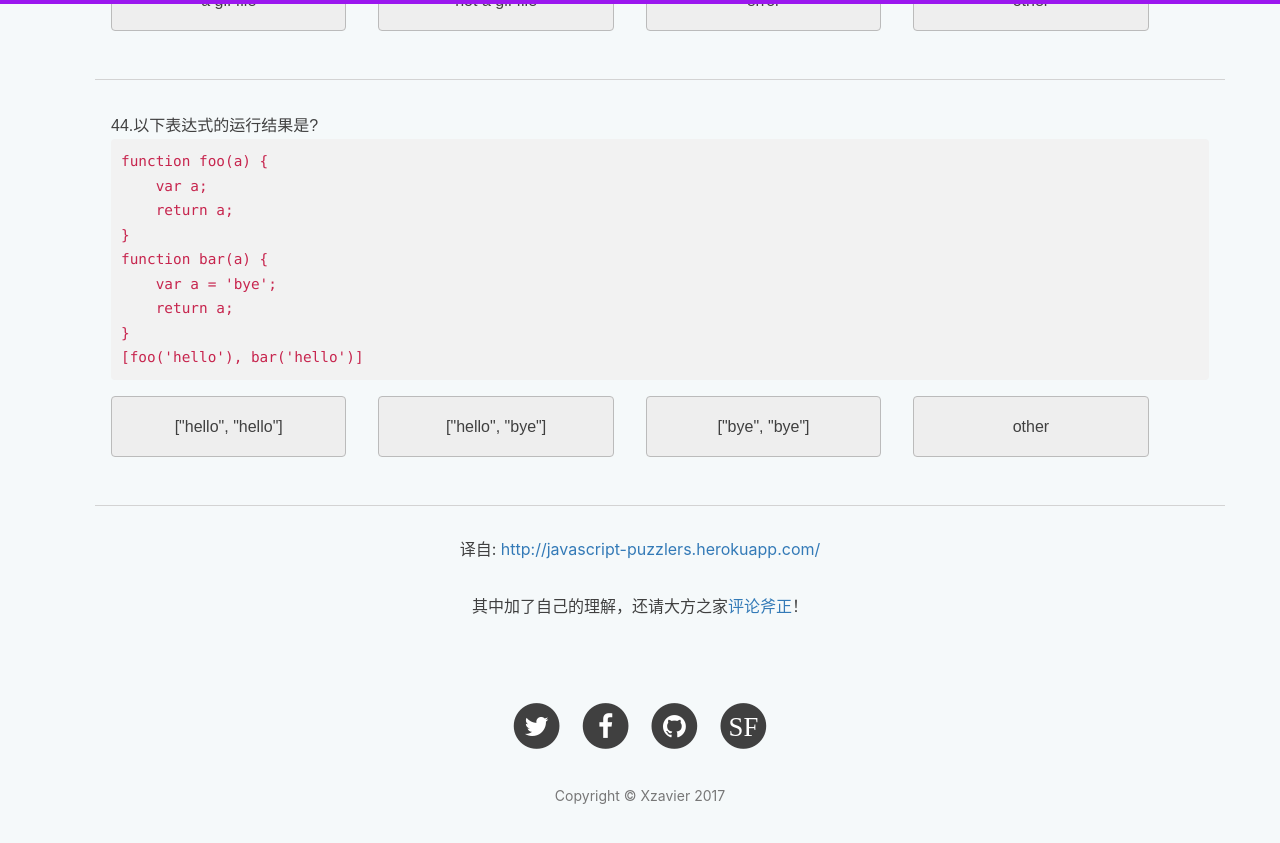
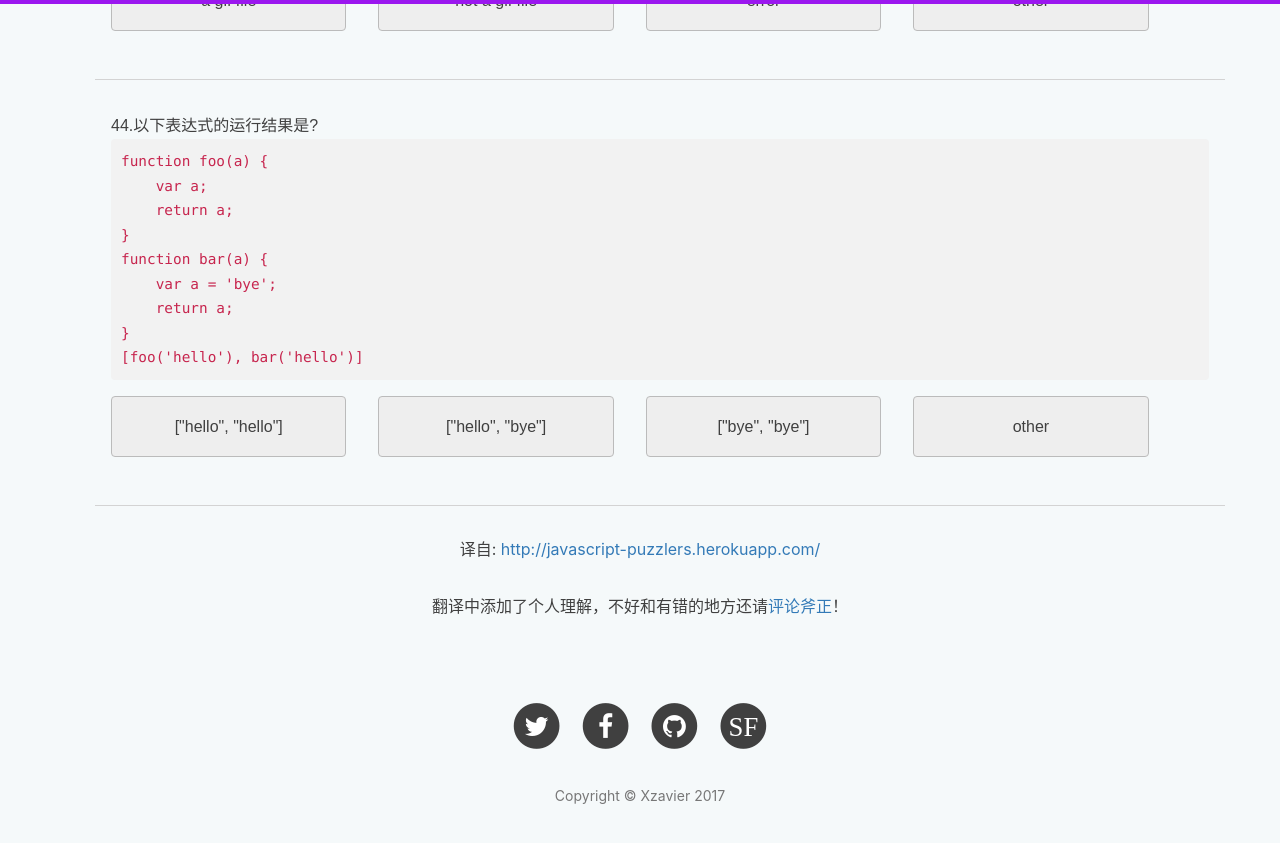
Before and after one commit to LonelyJoker/xiaohuazheng.github.io, a Jekyll site: the page built from puzzlers.html, in a window 1280 px wide and 900 px high, scrolled down 13467 px. Shown: the top 843 px of the window. Built offline with Jekyll 4.4.1, drawn with Linux system fonts in a browser that asks for light colours; nearby versions of some CDN libraries; comment, search, counter and statistics services are not loaded.

Commit message:
words fix

```diff
--- a/puzzlers.html
+++ b/puzzlers.html
@@ -937,6 +937,6 @@ function bar(a) {
                         再结合声明提升理解，且参数变量是可以被改变赋值的。所以<code>foo('hello')</code> 返回<code>hello</code>，<code>bar('hello')</code> 返回<code>bye</code></p></li>
             </ol>
         <p class="puzz-from">译自: <a href="http://javascript-puzzlers.herokuapp.com/">http://javascript-puzzlers.herokuapp.com/</a></p>
-        <p class="puzz-from">其中加了自己的理解，还请大方之家<a href="https://github.com/xiaohuazheng/iocomments/issues/39">评论斧正</a>！</p>
+        <p class="puzz-from">翻译中添加了个人理解，不好和有错的地方还请<a href="https://github.com/xiaohuazheng/iocomments/issues/39">评论斧正</a>！</p>
     </div>
 </div>
```
